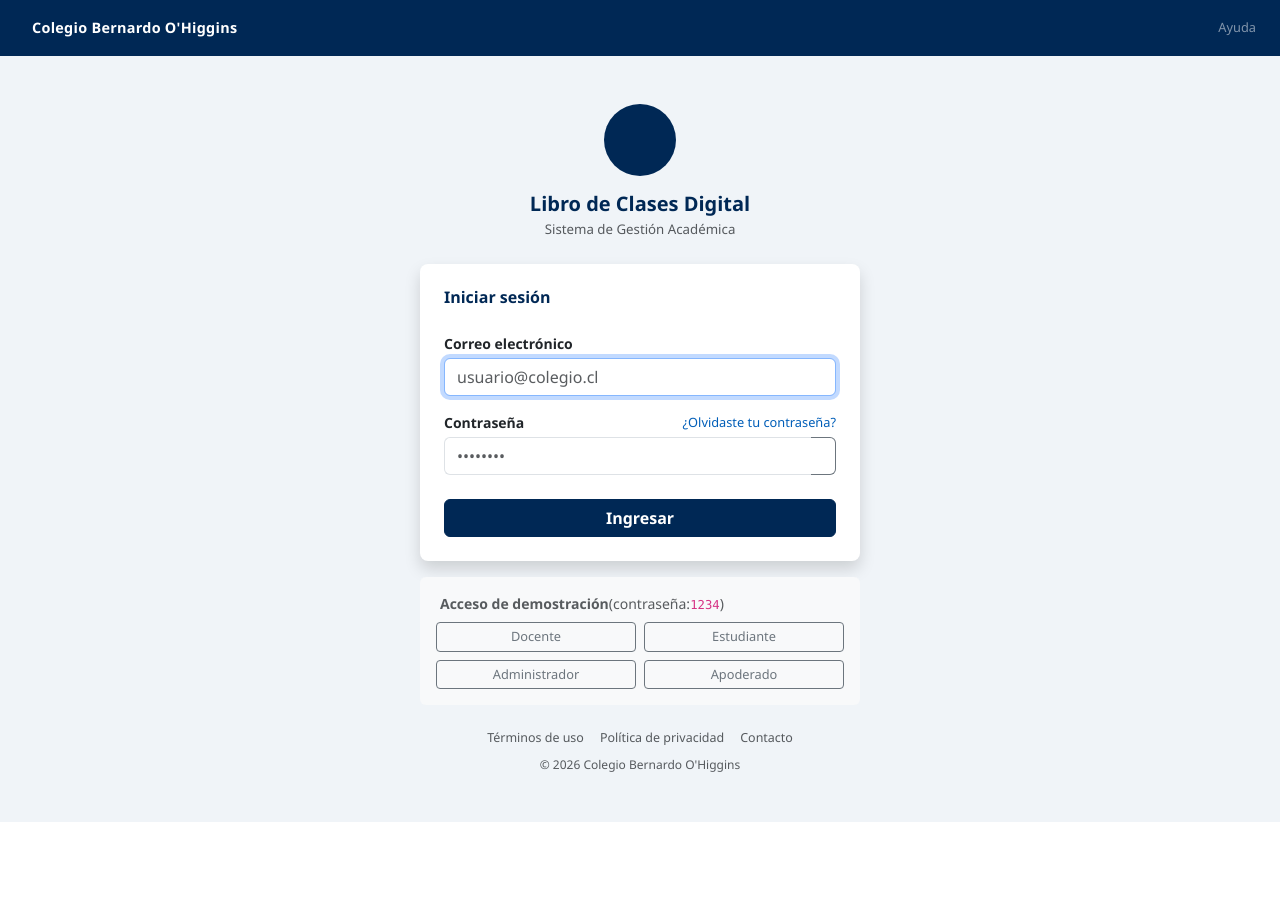
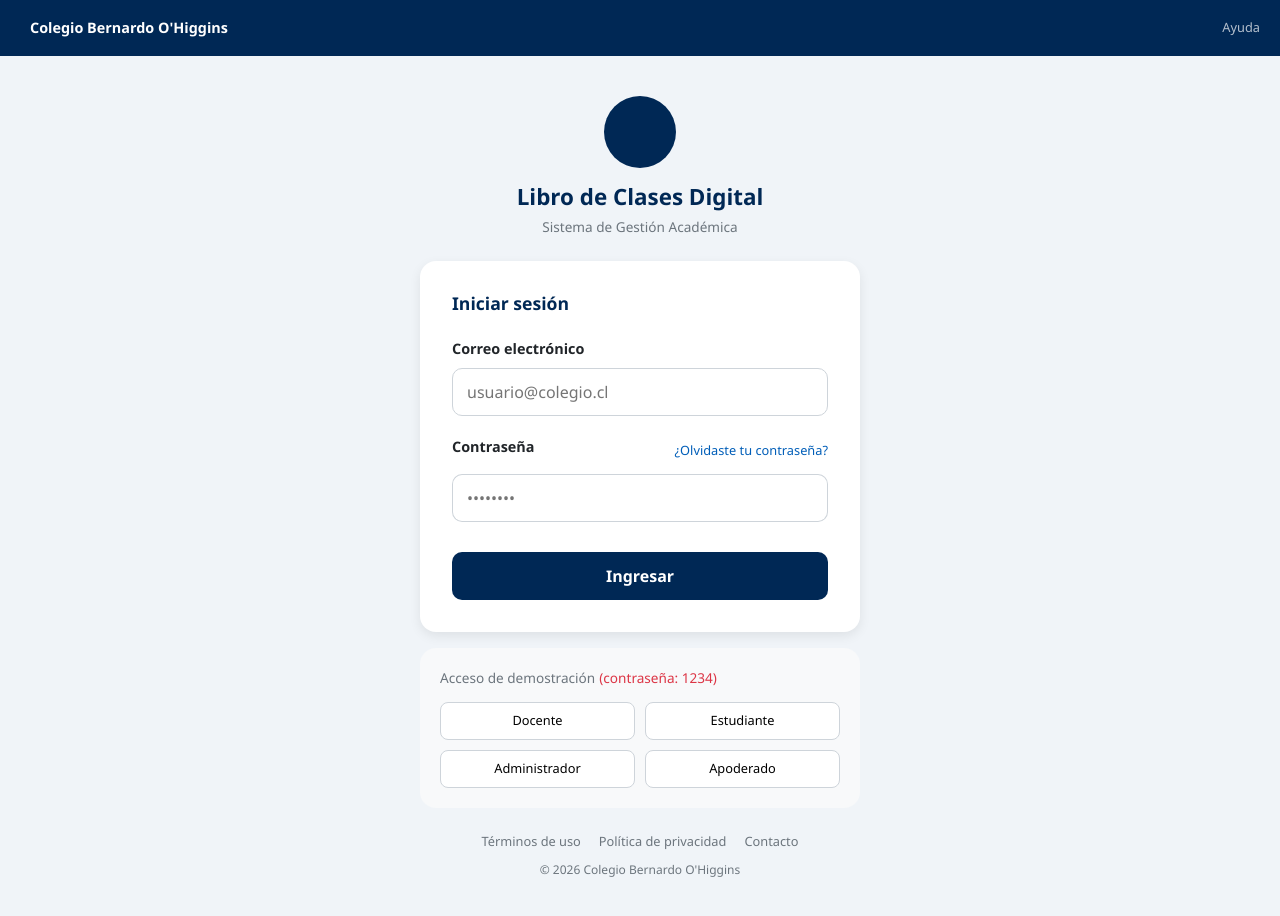
Before and after one commit to KenaMayo/LibroClases-frontend, a React (Vite) app: page / in a window 1280 px wide. Shown: the top 916 px of the page. Before the commit the page ends 822 px from the top, so only its background shows below. Built offline with nearby package versions, Linux system fonts and the light colour scheme; the HTML template or start-up script is replaced by a standard one.

Commit message:
redirecion

```diff
--- /dev/null
+++ b/src/pages/login/login.css
@@ -0,0 +1,224 @@
+.login-page{
+  min-height:100vh;
+  background:#f0f4f8;
+  display:flex;
+  flex-direction:column;
+}
+
+.login-navbar{
+  height:56px;
+  background:#002855;
+  display:flex;
+  align-items:center;
+  justify-content:space-between;
+  padding:0 20px;
+}
+
+.login-navbar-left{
+  display:flex;
+  align-items:center;
+  gap:10px;
+  color:white;
+  font-weight:600;
+  font-size:.9rem;
+}
+
+.login-navbar a{
+  color:rgba(255,255,255,.7);
+  text-decoration:none;
+  font-size:.8rem;
+}
+
+.login-main{
+  flex:1;
+  display:flex;
+  align-items:center;
+  justify-content:center;
+  padding:40px 16px;
+}
+
+.login-container{
+  width:100%;
+  max-width:440px;
+}
+
+.login-logo{
+  text-align:center;
+  margin-bottom:24px;
+}
+
+.login-logo-circle{
+  width:72px;
+  height:72px;
+  background:#002855;
+  border-radius:50%;
+  display:flex;
+  align-items:center;
+  justify-content:center;
+  margin:0 auto 16px;
+}
+
+.login-logo-circle i{
+  color:white;
+  font-size:1.9rem;
+}
+
+.login-logo h1{
+  color:#002855;
+  font-size:1.4rem;
+  font-weight:700;
+  margin-bottom:6px;
+}
+
+.login-logo p{
+  color:#6c757d;
+  font-size:.85rem;
+}
+
+.login-card{
+  background:white;
+  border-radius:16px;
+  box-shadow:0 4px 12px rgba(0,0,0,.08);
+}
+
+.login-card-body{
+  padding:32px;
+}
+
+.login-card h2{
+  color:#002855;
+  font-size:1.1rem;
+  font-weight:600;
+  margin-bottom:24px;
+}
+
+.login-error{
+  background:#f8d7da;
+  color:#842029;
+  border-radius:8px;
+  padding:12px;
+  display:flex;
+  gap:8px;
+  align-items:center;
+  margin-bottom:16px;
+  font-size:.85rem;
+}
+
+.login-group{
+  margin-bottom:20px;
+}
+
+.login-group label{
+  display:block;
+  font-size:.9rem;
+  font-weight:600;
+  margin-bottom:8px;
+}
+
+.login-group input{
+  width:100%;
+  height:48px;
+  border:1px solid #ced4da;
+  border-radius:10px;
+  padding:0 14px;
+  outline:none;
+}
+
+.login-password-header{
+  display:flex;
+  justify-content:space-between;
+  align-items:center;
+  margin-bottom:8px;
+}
+
+.login-password-header a{
+  font-size:.8rem;
+  text-decoration:none;
+  color:#005eb8;
+}
+
+.login-password-box{
+  display:flex;
+}
+
+.login-password-box input{
+  border-radius:10px 0 0 10px;
+  border-right:none;
+}
+
+.login-password-box button{
+  width:56px;
+  border:1px solid #ced4da;
+  border-left:none;
+  background:white;
+  border-radius:0 10px 10px 0;
+}
+
+.login-button{
+  width:100%;
+  height:48px;
+  border:none;
+  border-radius:10px;
+  background:#002855;
+  color:white;
+  font-weight:600;
+  margin-top:10px;
+}
+
+.demo-card{
+  margin-top:16px;
+  background:#f8f9fa;
+  border-radius:16px;
+}
+
+.demo-card-body{
+  padding:20px;
+}
+
+.demo-card-body p{
+  font-size:.85rem;
+  color:#6c757d;
+  margin-bottom:14px;
+}
+
+.demo-card-body span{
+  color:#dc3545;
+  margin-left:4px;
+}
+
+.demo-grid{
+  display:grid;
+  grid-template-columns:1fr 1fr;
+  gap:10px;
+}
+
+.demo-grid button{
+  height:38px;
+  border:1px solid #ced4da;
+  border-radius:8px;
+  background:white;
+  font-size:.8rem;
+}
+
+.login-footer{
+  margin-top:24px;
+  text-align:center;
+}
+
+.login-footer-links{
+  display:flex;
+  justify-content:center;
+  gap:18px;
+  margin-bottom:10px;
+}
+
+.login-footer-links a{
+  color:#6c757d;
+  text-decoration:none;
+  font-size:.8rem;
+}
+
+.login-footer p{
+  color:#6c757d;
+  font-size:.75rem;
+}
--- a/src/pages/login/login.jsx
+++ b/src/pages/login/login.jsx
@@ -1,21 +1,35 @@
+import './login.css';
+
 import { useState } from 'react';
+
 import { useNavigate } from 'react-router-dom';
+
 import { useAuth } from '../../context/AuthContext';
 
 const DEMO_CREDENTIALS = [
-  { role: 'Docente', email: 'profesor@colegio.cl' },
-  { role: 'Estudiante', email: 'estudiante@colegio.cl' },
-  { role: 'Administrador', email: 'admin@colegio.com' },
-  { role: 'Apoderado', email: 'apoderado@colegio.cl' },
+  {
+    role: 'Docente',
+    email: 'profesor@colegio.cl'
+  },
+  {
+    role: 'Estudiante',
+    email: 'estudiante@colegio.cl'
+  },
+  {
+    role: 'Administrador',
+    email: 'admin@colegio.com'
+  },
+  {
+    role: 'Apoderado',
+    email: 'apoderado@colegio.cl'
+  },
 ];
-
-const API_URL = import.meta.env.VITE_API_URL;
 
 export default function LoginPage() {
 
+  const navigate = useNavigate();
+
   const { login } = useAuth();
-
-  const navigate = useNavigate();
 
   const [email, setEmail] = useState('');
 
@@ -33,78 +47,23 @@ export default function LoginPage() {
 
     setError('');
 
-    if (!email || !password) {
+    setLoading(true);
 
-      setError('Por favor, completa todos los campos.');
+    try {
+
+      const result = await login(
+        email,
+        password
+      );
+
+      if (!result.success) {
+
+        setError(result.error);
 
         return;
       }
 
-    setLoading(true);
-
-    try {
-
-      const response = await fetch(`${API_URL}/auth/login`, {
-
-        method: 'POST',
-
-        headers: {
-          'Content-Type': 'application/json',
-        },
-
-        body: JSON.stringify({
-          email,
-          password,
-        }),
-      });
-
-      const text = await response.text();
-
-      let data;
-
-      try {
-
-        data = JSON.parse(text);
-
-      } catch {
-
-        data = { message: text };
-      }
-
-      if (response.ok) {
-
-        // TOKEN
-        if (data.token) {
-
-          localStorage.setItem(
-            'token',
-            data.token
-          );
-        }
-
-        // USER
-        if (data.user) {
-
-          localStorage.setItem(
-            'user',
-            JSON.stringify(data.user)
-          );
-        }
-
-        // AUTH CONTEXT
-        if (login) {
-
-          try {
-
-            await login(email, password);
-
-          } catch (err) {
-
-            console.log(err);
-          }
-        }
-
-        // REDIRECCION ADMIN
+      // ADMIN
       if (email === 'admin@colegio.com') {
 
         navigate('/app/admin/panel');
@@ -114,21 +73,12 @@ export default function LoginPage() {
         navigate('/app/dashboard');
       }
 
-      } else {
-
-        setError(
-          data.message ||
-          data.error ||
-          'Correo o contraseña incorrectos'
-        );
-      }
-
     } catch (err) {
 
       console.error(err);
 
       setError(
-        'No se pudo conectar con el servidor'
+        'Error al iniciar sesión'
       );
 
     } finally {
@@ -142,205 +92,124 @@ export default function LoginPage() {
     setEmail(demoEmail);
 
     setPassword('1234');
-
-    setError('');
   };
 
   return (
-    <div
-      style={{
-        minHeight: '100vh',
-        backgroundColor: '#f0f4f8',
-        display: 'flex',
-        flexDirection: 'column'
-      }}
-    >
+
+    <div className="login-page">
 
       {/* NAVBAR */}
-      <nav
-        className="d-flex align-items-center justify-content-between px-4 py-0"
-        style={{
-          backgroundColor: '#002855',
-          height: 56,
-          flexShrink: 0
-        }}
-      >
+      <nav className="login-navbar">
 
-        <div className="d-flex align-items-center gap-2 text-white">
+        <div className="login-navbar-left">
 
-          <i className="bi bi-book-half fs-5"></i>
+          <i className="bi bi-book-half"></i>
 
-          <span
-            className="fw-semibold"
-            style={{
-              fontSize: '0.9rem',
-              letterSpacing: '0.02em'
-            }}
-          >
-            Colegio Bernardo O&apos;Higgins
+          <span>
+            Colegio Bernardo O'Higgins
           </span>
         </div>
 
-        <a
-          href="#"
-          className="text-white-50 text-decoration-none small"
-          style={{ fontSize: '0.8rem' }}
-          onClick={(e) => e.preventDefault()}
-        >
-          <i className="bi bi-question-circle me-1"></i>
+        <a href="#">
+          <i className="bi bi-question-circle"></i>
 
           Ayuda
         </a>
       </nav>
 
-      {/* MAIN */}
-      <main className="flex-grow-1 d-flex align-items-center justify-content-center px-3 py-5">
+      {/* CONTENIDO */}
+      <main className="login-main">
 
-        <div
-          style={{
-            width: '100%',
-            maxWidth: 440
-          }}
-        >
+        <div className="login-container">
 
           {/* LOGO */}
-          <div className="text-center mb-4">
+          <div className="login-logo">
 
-            <div
-              className="d-inline-flex align-items-center justify-content-center rounded-circle mb-3"
-              style={{
-                width: 72,
-                height: 72,
-                backgroundColor: '#002855'
-              }}
-            >
+            <div className="login-logo-circle">
 
-              <i
-                className="bi bi-mortarboard-fill text-white"
-                style={{ fontSize: '1.9rem' }}
-              ></i>
+              <i className="bi bi-mortarboard-fill"></i>
             </div>
 
-            <h1
-              className="h5 fw-bold mb-1"
-              style={{ color: '#002855' }}
-            >
+            <h1>
               Libro de Clases Digital
             </h1>
 
-            <p
-              className="text-muted mb-0"
-              style={{ fontSize: '0.83rem' }}
-            >
+            <p>
               Sistema de Gestión Académica
             </p>
           </div>
 
           {/* CARD LOGIN */}
-          <div className="card border-0 shadow rounded-3">
+          <div className="login-card">
 
-            <div className="card-body p-4">
+            <div className="login-card-body">
 
-              <h2
-                className="h6 fw-semibold mb-4"
-                style={{ color: '#002855' }}
-              >
+              <h2>
                 Iniciar sesión
               </h2>
 
               {error && (
 
-                <div
-                  className="alert alert-danger d-flex align-items-center gap-2 py-2 px-3"
-                  role="alert"
-                  style={{ fontSize: '0.85rem' }}
-                >
+                <div className="login-error">
 
-                  <i className="bi bi-exclamation-circle-fill flex-shrink-0"></i>
+                  <i className="bi bi-exclamation-circle-fill"></i>
 
-                  {error}
+                  <span>{error}</span>
                 </div>
               )}
 
-              <form
-                onSubmit={handleSubmit}
-                noValidate
-              >
+              <form onSubmit={handleSubmit}>
 
                 {/* EMAIL */}
-                <div className="mb-3">
+                <div className="login-group">
 
-                  <label
-                    htmlFor="login-email"
-                    className="form-label small fw-semibold mb-1"
-                  >
+                  <label>
                     Correo electrónico
                   </label>
 
                   <input
-                    id="login-email"
                     type="email"
-                    className="form-control"
                     placeholder="usuario@colegio.cl"
                     value={email}
                     onChange={(e) =>
                       setEmail(e.target.value)
                     }
-                    autoComplete="email"
-                    autoFocus
                   />
                 </div>
 
                 {/* PASSWORD */}
-                <div className="mb-4">
+                <div className="login-group">
 
-                  <div className="d-flex justify-content-between align-items-center mb-1">
+                  <div className="login-password-header">
 
-                    <label
-                      htmlFor="login-password"
-                      className="form-label small fw-semibold mb-0"
-                    >
+                    <label>
                       Contraseña
                     </label>
 
-                    <a
-                      href="#"
-                      className="small text-decoration-none"
-                      style={{
-                        color: '#005eb8',
-                        fontSize: '0.8rem'
-                      }}
-                      onClick={(e) =>
-                        e.preventDefault()
-                      }
-                    >
+                    <a href="#">
                       ¿Olvidaste tu contraseña?
                     </a>
                   </div>
 
-                  <div className="input-group">
+                  <div className="login-password-box">
 
                     <input
-                      id="login-password"
                       type={
                         showPass
                           ? 'text'
                           : 'password'
                       }
-                      className="form-control border-end-0"
                       placeholder="••••••••"
                       value={password}
                       onChange={(e) =>
                         setPassword(e.target.value)
                       }
-                      autoComplete="current-password"
                     />
 
                     <button
                       type="button"
-                      className="btn btn-outline-secondary border-start-0"
                       onClick={() =>
-                        setShowPass((p) => !p)
+                        setShowPass(!showPass)
                       }
                     >
 
@@ -358,122 +227,71 @@ export default function LoginPage() {
                 {/* BOTON */}
                 <button
                   type="submit"
-                  className="btn w-100 text-white fw-semibold"
-                  style={{
-                    backgroundColor: '#002855',
-                    borderColor: '#002855'
-                  }}
+                  className="login-button"
                   disabled={loading}
                 >
 
-                  {loading ? (
-
-                    <>
-                      <span
-                        className="spinner-border spinner-border-sm me-2"
-                        role="status"
-                        aria-hidden="true"
-                      ></span>
-
-                      Ingresando...
-                    </>
-
-                  ) : (
-
-                    'Ingresar'
-                  )}
+                  {loading
+                    ? 'Ingresando...'
+                    : 'Ingresar'}
                 </button>
               </form>
             </div>
           </div>
 
           {/* DEMO */}
-          <div className="card border-0 bg-light mt-3">
+          <div className="demo-card">
 
-            <div className="card-body p-3">
+            <div className="demo-card-body">
 
-              <p className="small fw-semibold text-muted mb-2">
+              <p>
 
-                <i className="bi bi-info-circle me-1"></i>
+                <i className="bi bi-info-circle"></i>
 
                 Acceso de demostración
 
-                <span className="fw-normal">
-                  (contraseña:
-                  <code>1234</code>)
-                </span>
+                <span>(contraseña: 1234)</span>
               </p>
 
-              <div className="row g-2">
+              <div className="demo-grid">
 
                 {DEMO_CREDENTIALS.map((c) => (
 
-                  <div
-                    className="col-6"
+                  <button
                     key={c.role}
-                  >
-
-                    <button
-                      type="button"
-                      className="btn btn-outline-secondary btn-sm w-100"
-                      style={{
-                        fontSize: '0.8rem'
-                      }}
                     onClick={() =>
                       fillDemo(c.email)
                     }
                   >
                     {c.role}
                   </button>
-                  </div>
                 ))}
               </div>
             </div>
           </div>
 
           {/* FOOTER */}
-          <div
-            className="text-center mt-4"
-            style={{ fontSize: '0.78rem' }}
-          >
+          <div className="login-footer">
 
-            <a
-              href="#"
-              className="text-muted text-decoration-none me-3"
-              onClick={(e) =>
-                e.preventDefault()
-              }
-            >
+            <div className="login-footer-links">
+
+              <a href="#">
                 Términos de uso
               </a>
 
-            <a
-              href="#"
-              className="text-muted text-decoration-none me-3"
-              onClick={(e) =>
-                e.preventDefault()
-              }
-            >
+              <a href="#">
                 Política de privacidad
               </a>
 
-            <a
-              href="#"
-              className="text-muted text-decoration-none"
-              onClick={(e) =>
-                e.preventDefault()
-              }
-            >
+              <a href="#">
                 Contacto
               </a>
             </div>
 
-          <p
-            className="text-center text-muted mt-2 mb-0"
-            style={{ fontSize: '0.75rem' }}
-          >
-            © 2026 Colegio Bernardo O&apos;Higgins
+            <p>
+              © 2026 Colegio Bernardo O'Higgins
             </p>
+          </div>
         </div>
       </main>
     </div>
```
Also changed, not shown: src/context/AuthContext.jsx (+17 -47 lines). Lines whose indentation alone changed are shown as unchanged.
